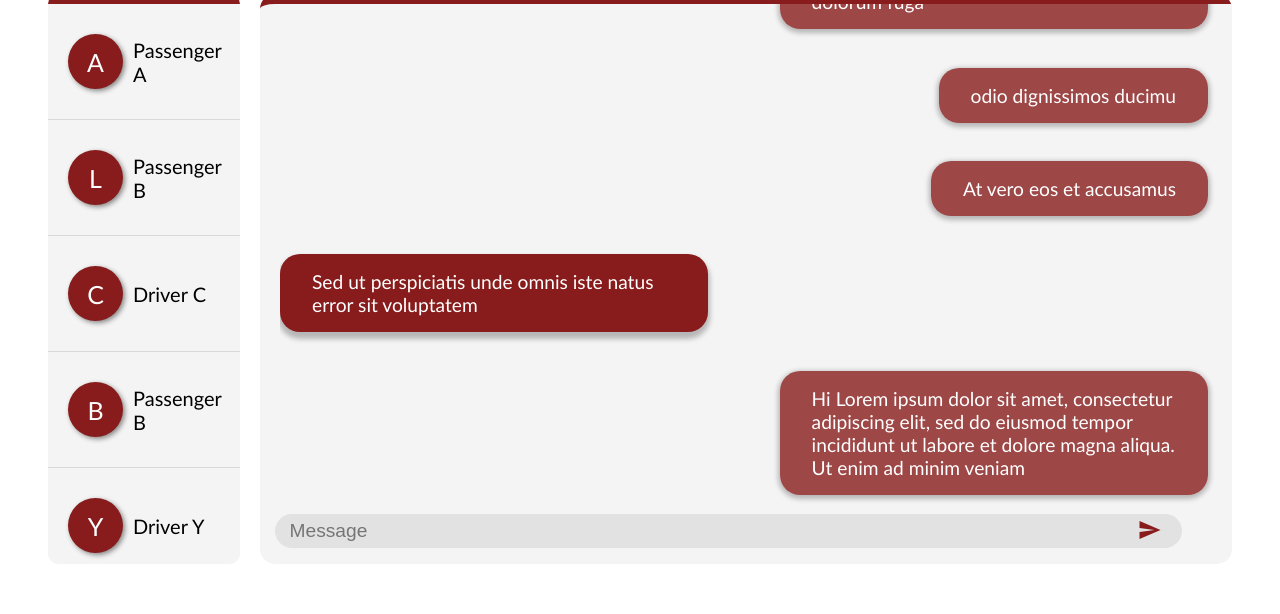
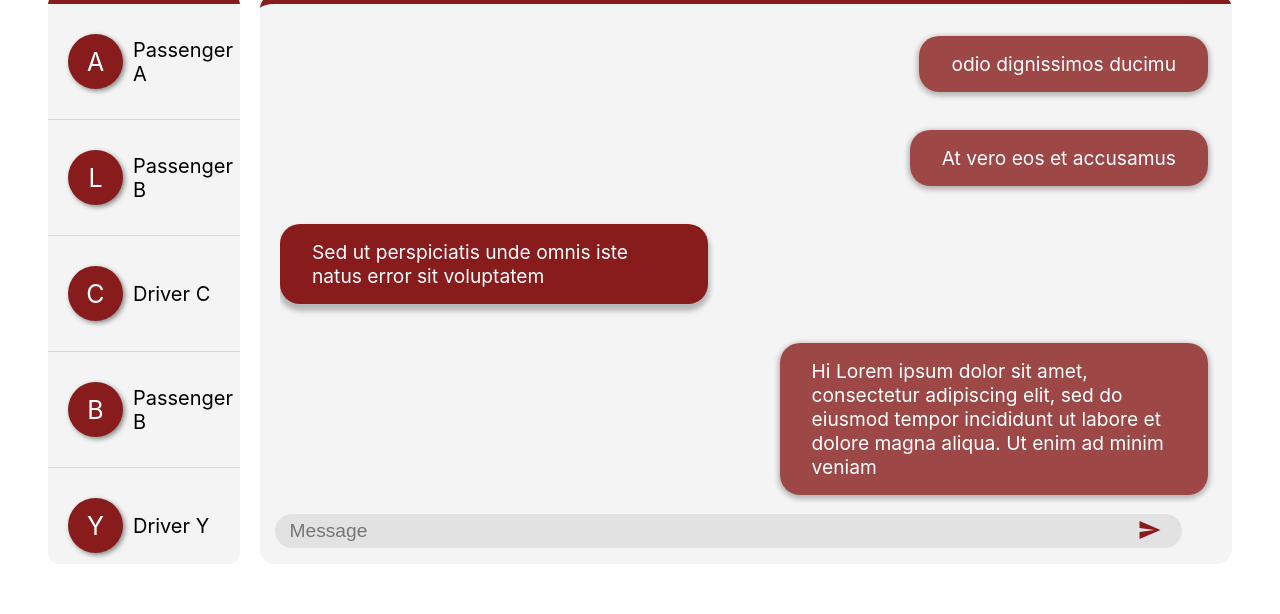
Before and after one commit to ginpks/TRANSPORTATION, a plain HTML site: page Front-End/chat-page/index.html in a window 1280 px wide. Shown: the part 186-800 px from the top of the page. Drawn offline with Linux system fonts and the light colour scheme.

Commit message:
reverted font and removed comments

```diff
--- a/Front-End/chat-page/styles.css
+++ b/Front-End/chat-page/styles.css
@@ -1,7 +1,7 @@
 /* Set padding for the entire page and apply the Inter font family */
 body {
     margin: 2em 3em;
-    font-family: Calibri, inter;
+    font-family: inter;
 }
 
 /* Header styling */
@@ -287,7 +287,6 @@ body {
     }
 
     .search-bar {
-        /* display: none; */
         height: 0;
         width: 0;
         overflow: hidden;
```
